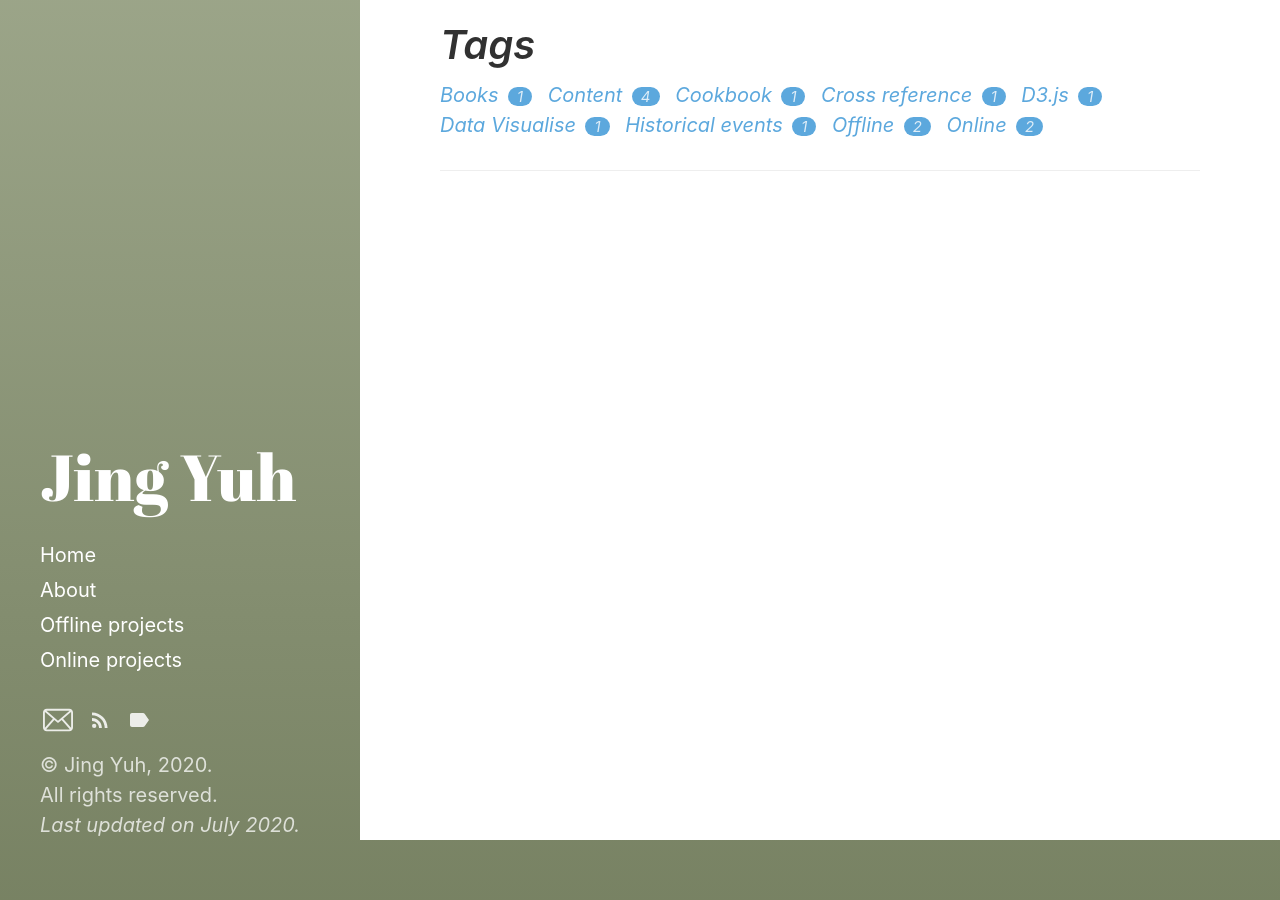
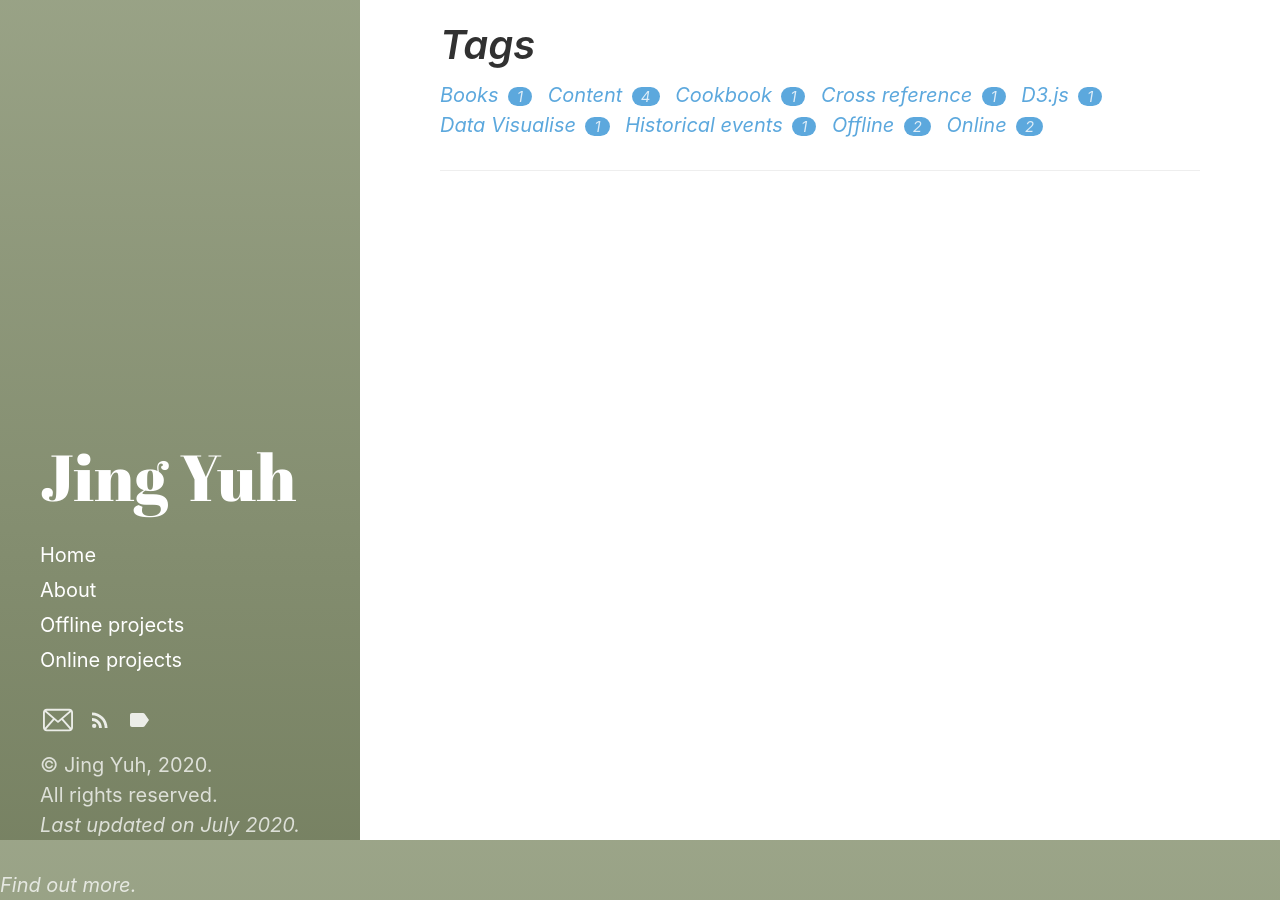
Before and after one commit to jyang123-bit/Website, a Jekyll site: the page built from tags.html, in a window 1280 px wide and 900 px high, scrolled down 60 px. Built offline with Jekyll 4.4.1, drawn with Linux system fonts in a browser that asks for light colours; before the commit the page ends 900 px from its top, so only the background shows below that.

Commit message:
Update default.html

```diff
--- a/_layouts/default.html
+++ b/_layouts/default.html
@@ -3,7 +3,7 @@
 
   <head>
     {% include head.html %}
-    {% include custom-head.html %}
+
   </head>
 
   <body class="{{ page.layout }}{% if page.url == '/' %} home{% endif %}">
@@ -14,7 +14,6 @@
       {{ content }}
     </main>
 
-
-
+    {% include custom-foot.html %}
   </body>
 </html>
```
